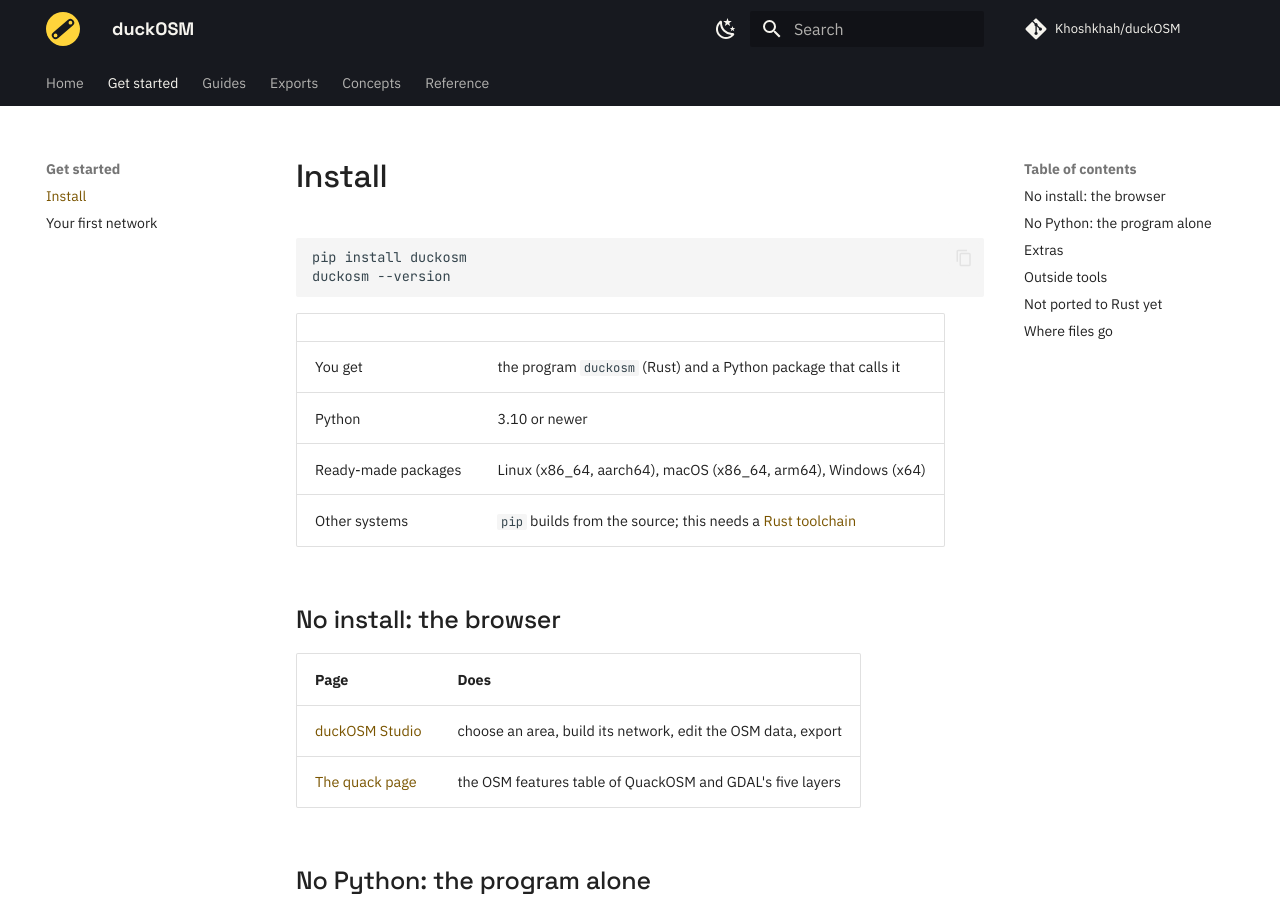
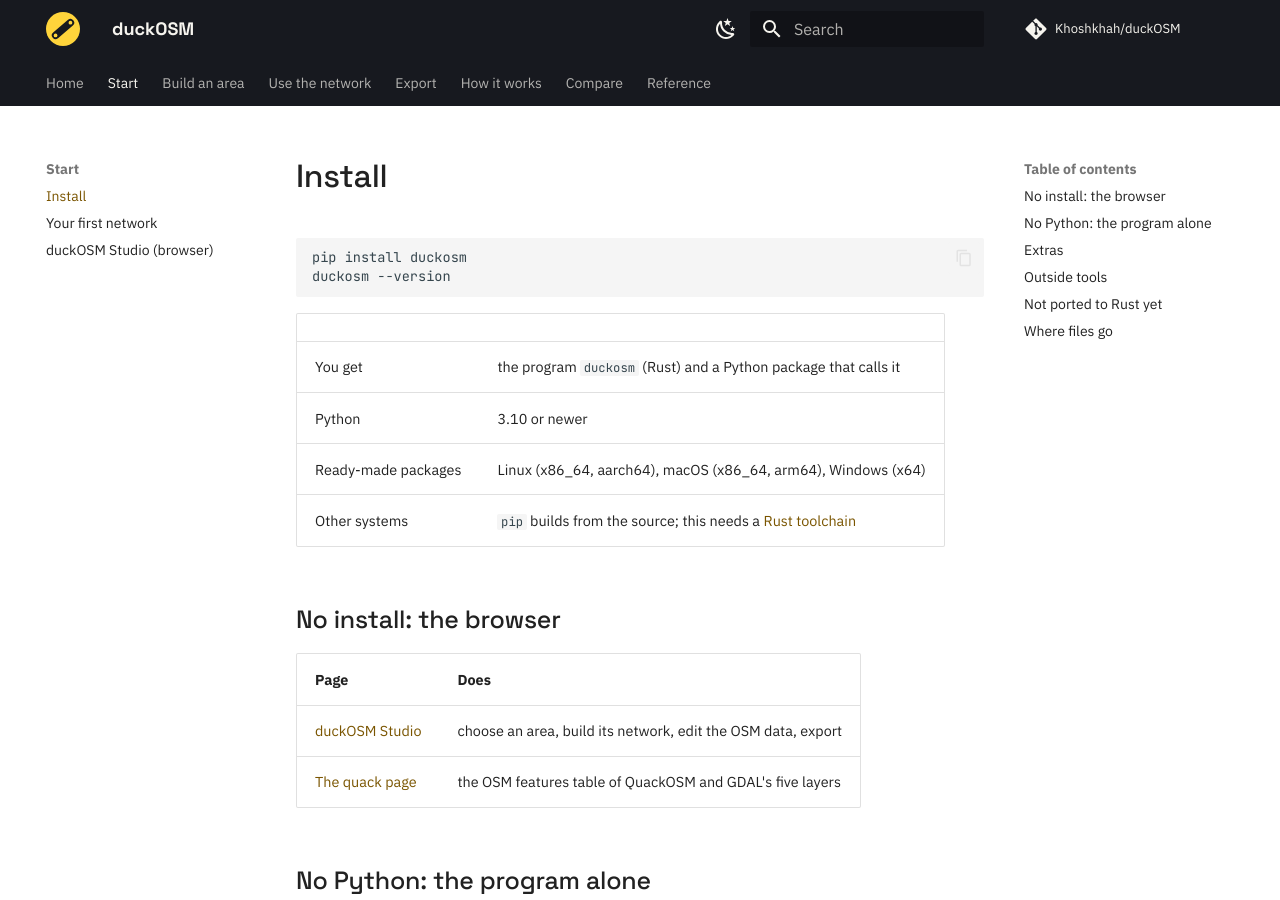
Before and after one commit to Khoshkhah/duckOSM, an MkDocs documentation site: the page built from docs/install.md, in a window 1280 px wide and 900 px high. Built offline with MkDocs 1.6.1 and Material for MkDocs 9.7.7, drawn with Linux system fonts in a browser that asks for light colours; comment, search, counter and statistics services are not loaded.

Commit message:
Docs nav in 7 chapters on the path of a user; a page Speed on France
Co-Authored-By: Claude Opus 5.5 <noreply@anthropic.com>

```diff
--- a/mkdocs.yml
+++ b/mkdocs.yml
@@ -123,25 +123,27 @@ exclude_docs: |
 
 nav:
   - Home: index.md
-  - Get started:
+  - Start:
       - Install: install.md
       - Your first network: first_network.md
-  - Guides:
-      - duckOSM Studio: guides/studio.md
+      - duckOSM Studio (browser): guides/studio.md
+  - Build an area:
       - Prepare an area: guides/prepare-area.md
       - Build a network: guides/build.md
-      - Fix OSM errors: guides/fix-osm-errors.md
-      - Edit OSM data: guides/edit-osm-data.md
+      - Fix the OSM data: guides/edit-osm-data.md
+      - The fixes file: guides/fix-osm-errors.md
+      - Add elevation: guides/elevation.md
+      - Add administrative boundaries: guides/admin-boundaries.md
+      - Check a build: guides/check-build.md
+  - Use the network:
+      - Route: guides/route.md
+      - Walking: guides/walking.md
+      - Routing across modes: concepts/multimodal.md
       - Query the database: guides/query.md
       - Questions to ask the AI agent: guides/ask-questions.md
       - Draw a map: guides/draw-map.md
-      - Store the drawing order: guides/drawing-order.md
-      - Route: guides/route.md
-      - Walking: guides/walking.md
-      - Add elevation: guides/elevation.md
-      - Add administrative boundaries: guides/admin-boundaries.md
-      - Check a build: guides/check-build.md
-  - Exports:
+      - Drawing order: guides/drawing-order.md
+  - Export:
       - Overview: exports/index.md
       - Traffic simulation:
           - SUMO: exports/sumo.md
@@ -159,25 +161,26 @@ nav:
           - OpenDRIVE: exports/opendrive.md
           - Lanelet2: exports/lanelet2.md
           - Lane-level routing: exports/lane-routing.md
-  - Concepts:
+  - How it works:
       - How a build works: concepts/build.md
       - Browser and native builds: concepts/browser-native.md
       - Memory at each step: concepts/memory-by-step.md
-      - The ground reference: concepts/ground-reference.md
-      - The terrain of an area: concepts/terrain.md
-      - The Rust engine: concepts/rust-engine.md
       - Stable edge ids: concepts/edge-ids.md
       - What each network contains: concepts/networks.md
       - Network clean-up: concepts/cleanup.md
       - The walls of the buildings: concepts/building-walls.md
-      - Routing across modes: concepts/multimodal.md
+      - The ground reference: concepts/ground-reference.md
+      - The terrain of an area: concepts/terrain.md
+      - How each output is checked: concepts/checks.md
+      - The Rust engine: concepts/rust-engine.md
+  - Compare:
+      - Speed on France: compare/speed.md
       - duckOSM and OSMnx: concepts/osmnx.md
-      - How each output is checked: concepts/checks.md
   - Reference:
       - Command line: reference/cli.md
-      - Configuration: reference/configuration.md
       - Python SDK: reference/python.md
       - Rust SDK: reference/rust.md
+      - Configuration: reference/configuration.md
       - Database schema: reference/database.md
       - Base-map layers: reference/features.md
       - Elevation sources: reference/elevation-sources.md
```
Also changed, not shown: docs/compare/speed.md (added, +14 -0 lines).
